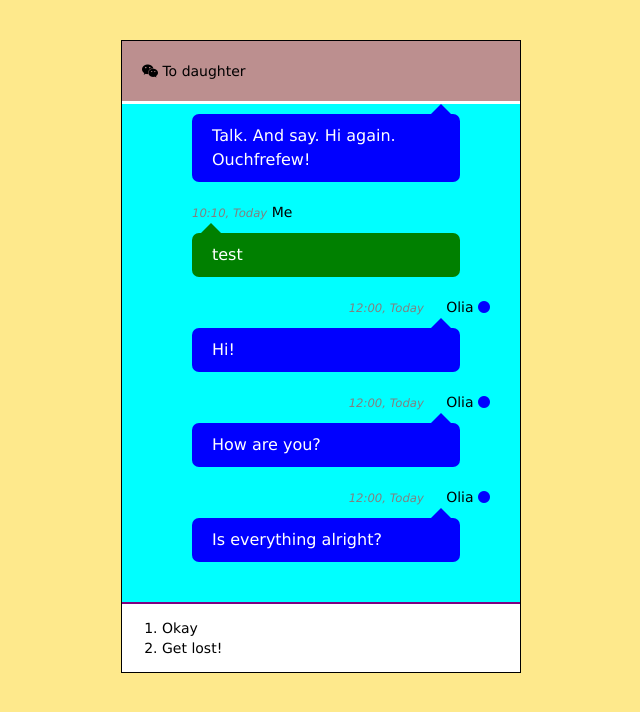
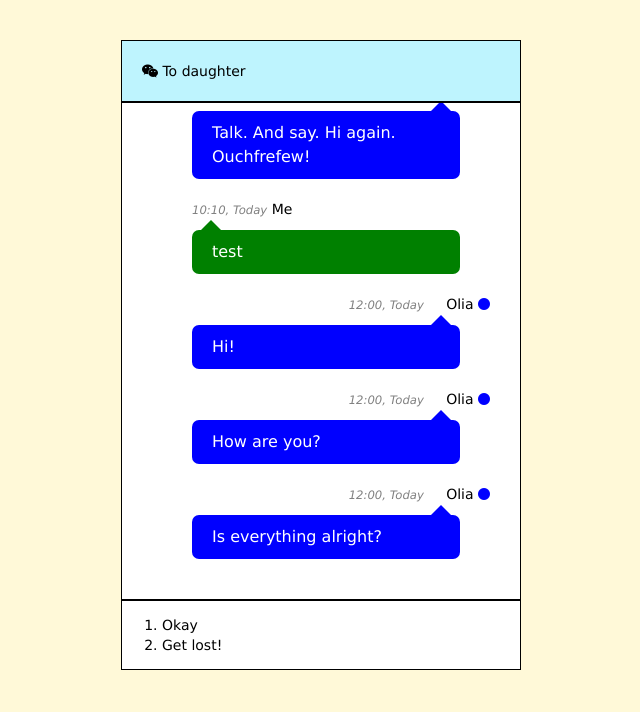
Before and after one commit to hsandt/hacker, a website: page src/index.html in a window 1280 px wide. Shown: the whole page, without its empty margins (319-959 px from the left). Drawn offline with nearby package versions, Linux system fonts and the light colour scheme.

Commit message:
[CHAT] Improved color and border tuning

```diff
--- a/src/css/screen.css
+++ b/src/css/screen.css
@@ -3,10 +3,10 @@
 }
 
 body {
-    background-color: #fee98c;
+    background-color: #fff9d8;
     font: 14px/20px Verdana;
     padding: 40px 0;
-    color: white;
+    /*color: white;*/
 }
 
 ul {
@@ -14,7 +14,7 @@ ul {
 }
 
 .screen {
-    background: white;
+    background: #ffffff;
     margin: 0 auto;
     width: 400px;
     border: 1px solid black;
@@ -22,16 +22,17 @@ ul {
 }
 
 .chat-header {
-    background-color: rosybrown;
+    background-color: #bef4fe;
     padding: 20px;
 }
 
 .chat-history {
     /*display: flex;  !* removes whitespace *!*/
-    background-color: cyan;
+    background-color: #ffffff;
     padding: 30px 30px 20px;
-    margin-top: 3px;
-    border-bottom: 2px solid purple;
+    margin-top: 0px;
+    border-top: 2px solid #000000;
+    border-bottom: 2px solid #000000;
     height: 500px;
     overflow-y: scroll;
     /*vertical-align: top;*/
@@ -105,15 +106,6 @@ span.message-data-time {
     align-items: flex-end;
 }
 
-.self .message {
-    display: flex;
-    background-color: lawngreen;
-}
-
-.other .message {
-    background-color: pink;
-}
-
 .chat-message {
     padding: 20px;
 }
```
